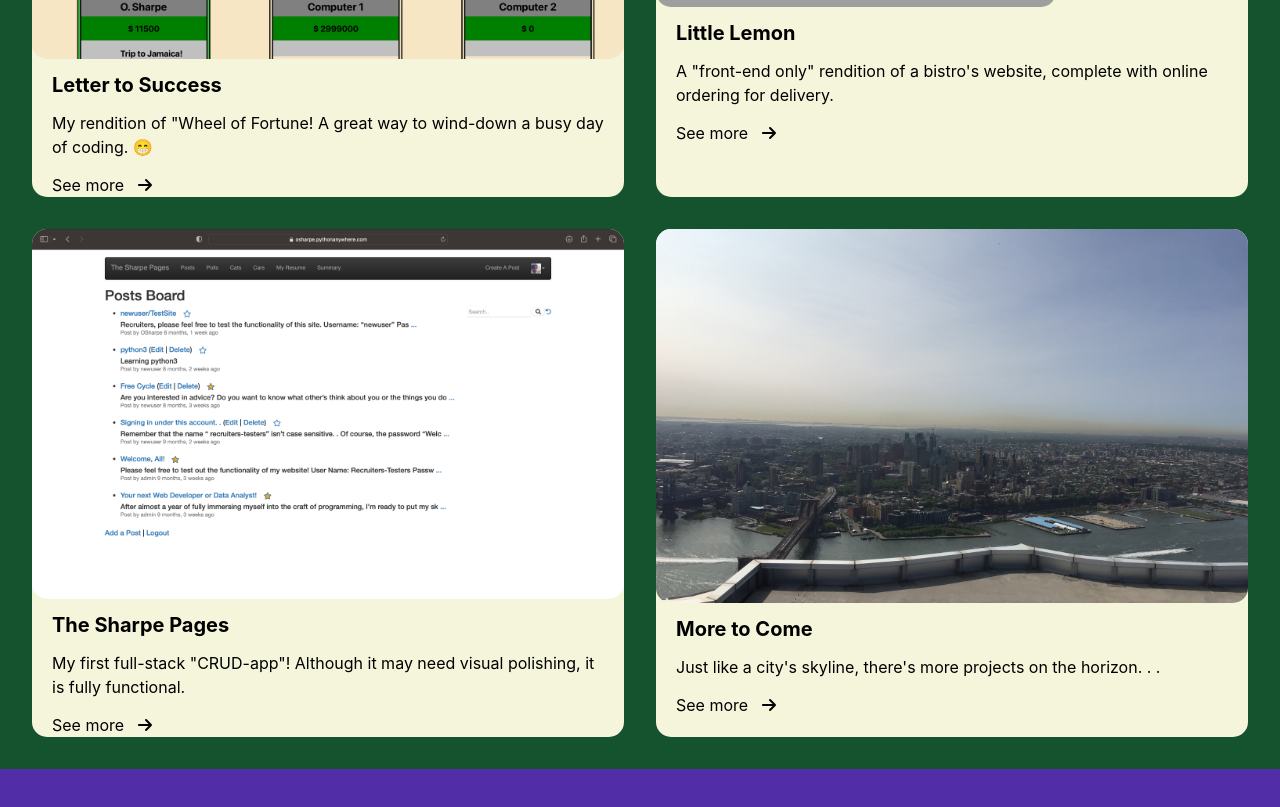
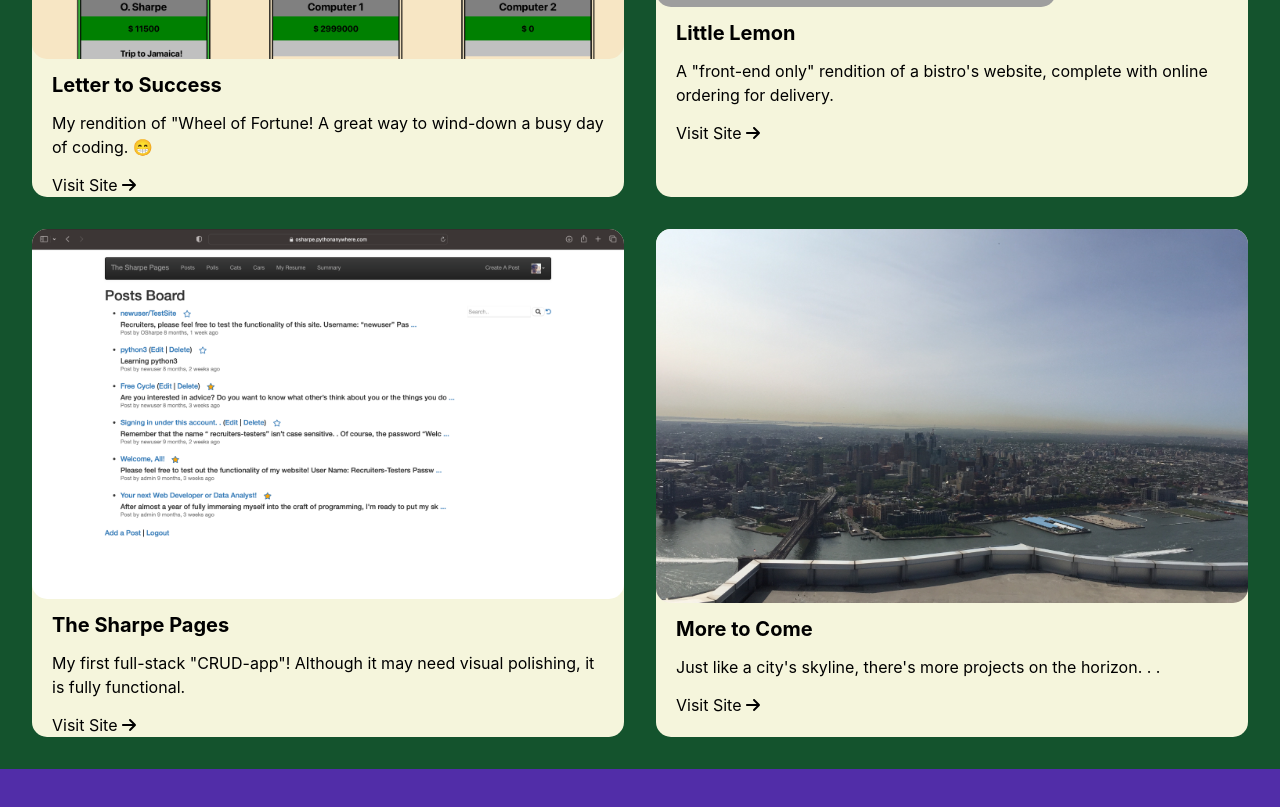
Before and after one commit to OSharpe001/portfolio, a React (Create React App) app: page / in a window 1280 px wide. Shown: the part 1200-2007 px from the top of the page. Built offline with nearby package versions, Linux system fonts and the light colour scheme; grey boxes are pictures that could not be loaded.

Commit message:
added urls for my online projects

```diff
--- a/src/components/Card.js
+++ b/src/components/Card.js
@@ -3,7 +3,7 @@ import { FontAwesomeIcon } from "@fortawesome/react-fontawesome";
 import { faArrowRight } from "@fortawesome/free-solid-svg-icons";
 import React from "react";
 
-export default function Card({ title, description, imageSrc, /*site*/ }) {
+export default function Card({ title, description, imageSrc, site }) {
 
   return (
     <Box bg="rgb(245, 245, 220)" color="black" borderRadius="15px">
@@ -12,8 +12,12 @@ export default function Card({ title, description, imageSrc, /*site*/ }) {
         <Heading padding="0 0 0 20px" size="md" >{title}</Heading>
         <Text padding="0 20px">{description}</Text>
         <HStack padding="0 0 0 20px" spacing="14px">
-          <Text>See more</Text>
-          <FontAwesomeIcon icon={faArrowRight} size="1x"/>
+          {/* <Text>See more</Text> */}
+          <a
+          target="_blank"
+          href={site}>
+            Visit Site <FontAwesomeIcon icon={faArrowRight} size="1x"/>
+          </a>
         </HStack>
       </VStack>
     </Box>
--- a/src/components/ProjectsSection.js
+++ b/src/components/ProjectsSection.js
@@ -9,21 +9,21 @@ const projects = [
     description:
       'My rendition of "Wheel of Fortune! A great way to wind-down a busy day of coding. 😁 ',
     getImageSrc: () => require("../images/letter_to_success.png"),
-    // site:
+    site: "https://lettertosuccess.netlify.app"
   },
   {
     title: "Little Lemon",
     description:
       `A "front-end only" rendition of a bistro's website, complete with online ordering for delivery.`,
     getImageSrc: () => require("../images/little_lemon1.png"),
-    // site:
+    site: "https://littlelemonbistro.vercel.app"
   },
   {
     title: "The Sharpe Pages",
     description:
       'My first full-stack "CRUD-app"! Although it may need visual polishing, it is fully functional.',
     getImageSrc: () => require("../images/sharpe_pages.png"),
-    // site:
+    site: "https://osharpe.pythonanywhere.com"
   },
   {
     title: "More to Come",
@@ -57,6 +57,7 @@ export default function ProjectsSection() {
             title={project.title}
             description={project.description}
             imageSrc={project.getImageSrc()}
+            site={project.site}
           />
         ))}
       </Box>
```
